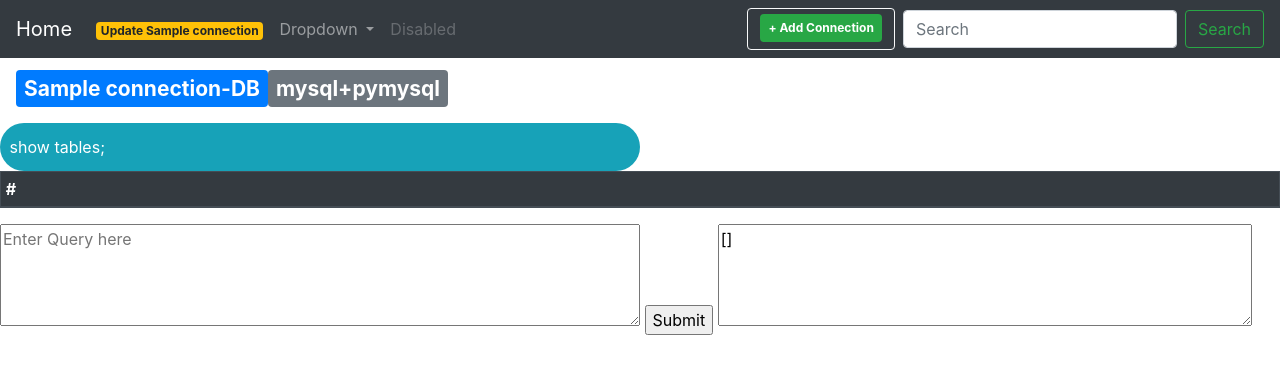
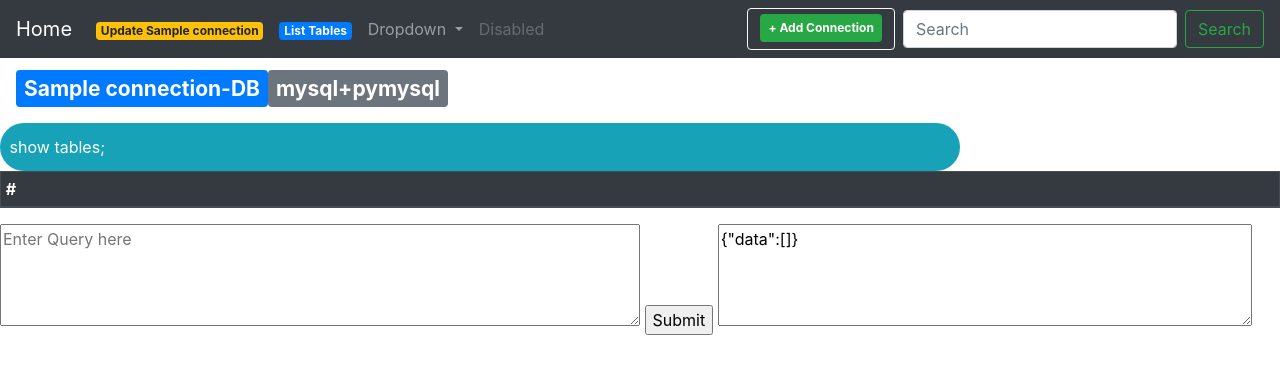
Before and after one commit to Aqua-4/db-developer, a Django app: page /connection/1/ in a window 1280 px wide. Shown: the top 374 px of the page. Run offline with Django 3.2, Linux system fonts and the light colour scheme; tables that the repository leaves empty hold one stand-in row (values such as "Sample post"); data that the repository does not hold is empty; some libraries are stand-ins or nearby versions.

```diff
--- a/connection/static/connection/controller.js
+++ b/connection/static/connection/controller.js
@@ -2,11 +2,11 @@
 
 function ajax_call(url, async = true) {
   // use get_ajax_call.done(function(data){  <code> })
-  return $.getJSON({
+  return $.ajax({
     url: url,
     async: async,
     method: 'GET',
-    dataType: 'json'
+    // dataType: 'json'
   })
 }
 
--- a/connection/static/connection/detail.js
+++ b/connection/static/connection/detail.js
@@ -9,6 +9,7 @@ $(document).ready(function () {
 })
 
 $('body')
+  // query-table
   .tooltip({
     selector: '[data-toggle="tooltip"]',
     container: 'body',
@@ -17,7 +18,12 @@ $('body')
     trigger: 'click',
     placement: 'auto'
   })
+  .on('click', 'button.query-table', function () {
+    $('[data-toggle="tooltip"]').tooltip('hide')
+    make_query($(this).attr('query'))
+  })
   .on('click', '#submit_btn', function () {
+    console.log($("#query_ip").val() != "");
     if ($("#query_ip").val() != "")
       make_query($("#query_ip").val())
   })
@@ -31,15 +37,24 @@ $('body')
 
 function make_query(query) {
   loading("#table_placeholder")
-  ajax_call("query?query=" + query).done(function (data) {
+  console.log("query?query=" + query);
+
+  ajax_call("query?query=" + query)
+    .done(function (data) {
+
       if (typeof (data.data) == "string") {
         data.data = $.parseJSON(data.data)
       }
-    $("#query_op").val(JSON.stringify(data.data))
       bs_table(data.data, query)
 
-  }).fail(function () {
+    })
+    .fail(function () {
       $('.alert').show()
+    })
+    .always(function (data) {
+      console.log(typeof (data.data), data);
+
+      $("#query_op").val(JSON.stringify(data))
     })
 }
 
--- a/connection/static/connection/style.css
+++ b/connection/static/connection/style.css
@@ -13,6 +13,9 @@
     overflow-y: auto;
     max-height: 26rem;
 }
+#table_caption{
+    max-width: 75%;
+}
 /* #table_placeholder thead
 {
     position: fixed;
--- a/connection/templates/connection/detail.html
+++ b/connection/templates/connection/detail.html
@@ -8,6 +8,14 @@
     <a class="nav-link" href="/connection/update/{{connection.id}}">
         <span class="badge badge-warning">
             Update {{connection.db_name}}
+        </span>
+    </a>
+</li>
+
+<li class="nav-item">
+    <a class="nav-link" href="/connection/{{connection.id}}">
+        <span class="badge badge-primary">
+            List Tables
         </span>
     </a>
 </li>
@@ -40,7 +48,7 @@
 
 <script id="table_template" type="text/x-lodash-template">
     <table class="table table-sm table-bordered table-hover table-dark">
-        <caption id="table_caption" class="badge-pill w-50 badge-info" style="caption-side: top;"></caption>
+        <caption id="table_caption" class="badge-pill badge-info" style="caption-side: top;"></caption>
 
         <thead class="thead-dark">
             <tr>
--- a/connection/views.py
+++ b/connection/views.py
@@ -41,7 +41,7 @@ class ConnectionDelete(DeleteView):
 
 class DBQuery(APIView):
 
-    @lru_cache(maxsize=32)
+    @lru_cache()
     def get(self, request, pk):
         query_str = request.GET.get('query')
         db_obj = Connection.objects.filter(pk=pk).values()[0]
```
Lines whose indentation alone changed are shown as unchanged.
